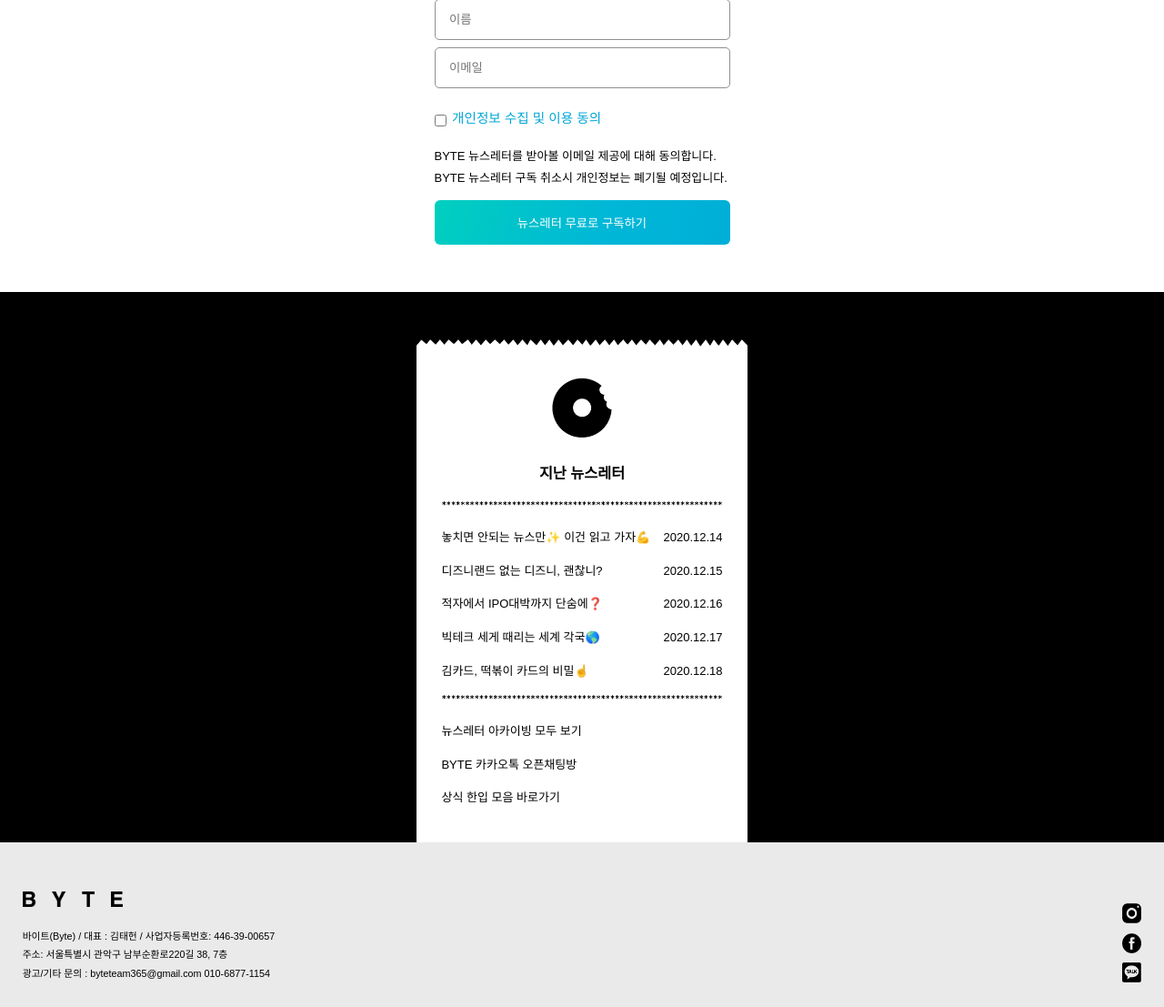
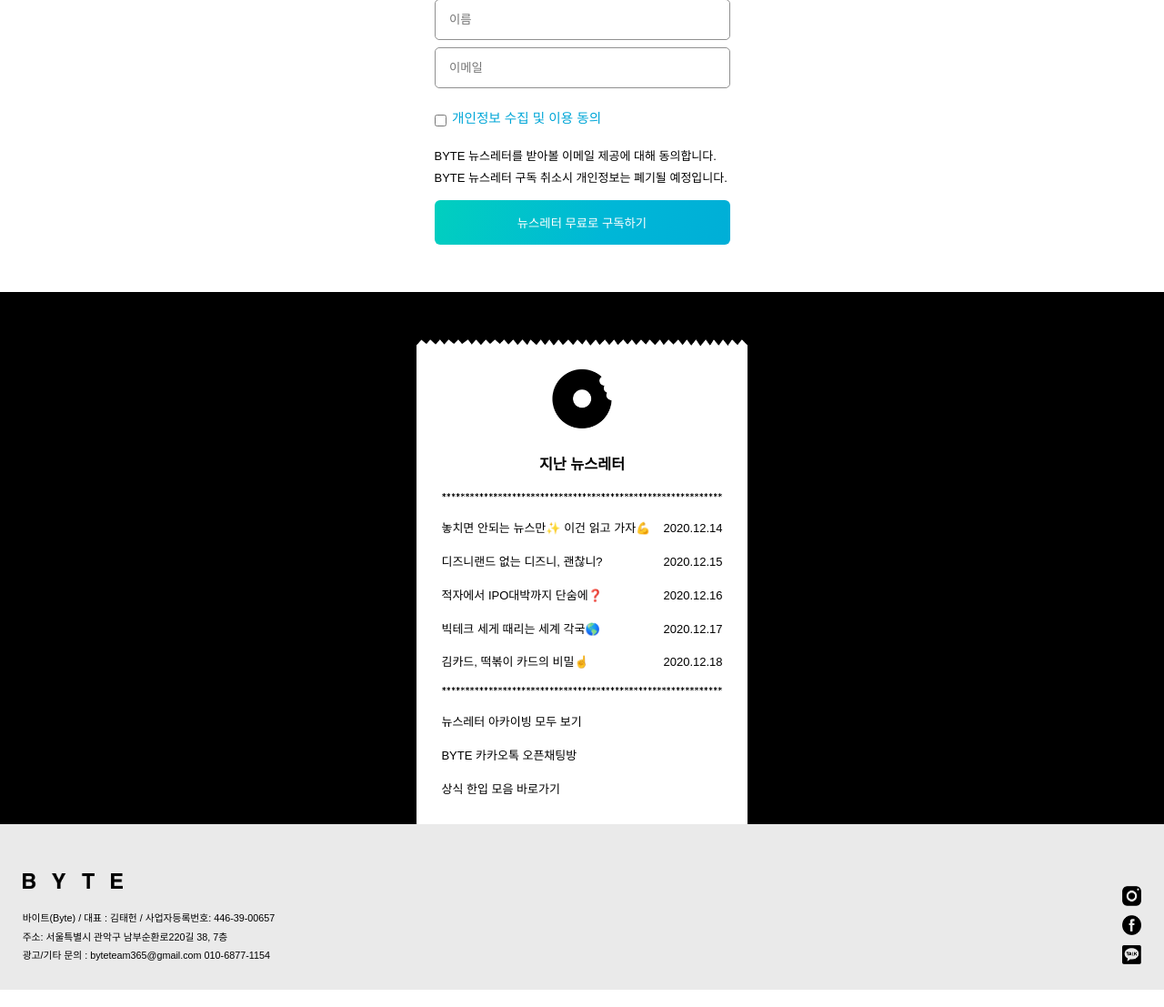
Before and after one commit to suuuum36/BYTE-web, a Django app: page / in a window 1280 px wide. Shown: the part 2961-4068 px from the top of the page at 91% size. Run offline with Django 3.2, Linux system fonts and the light colour scheme; data that the repository does not hold is empty; some web fonts are replaced.

Commit message:
css 수정

```diff
--- a/BYTEWeb/main/static/main/index.css
+++ b/BYTEWeb/main/static/main/index.css
@@ -273,7 +273,7 @@
 
 .bg > img {
     width: 100%;
-    height: 42.5rem;
+    height: 41rem;
 }
 
 .links_inner {
```
